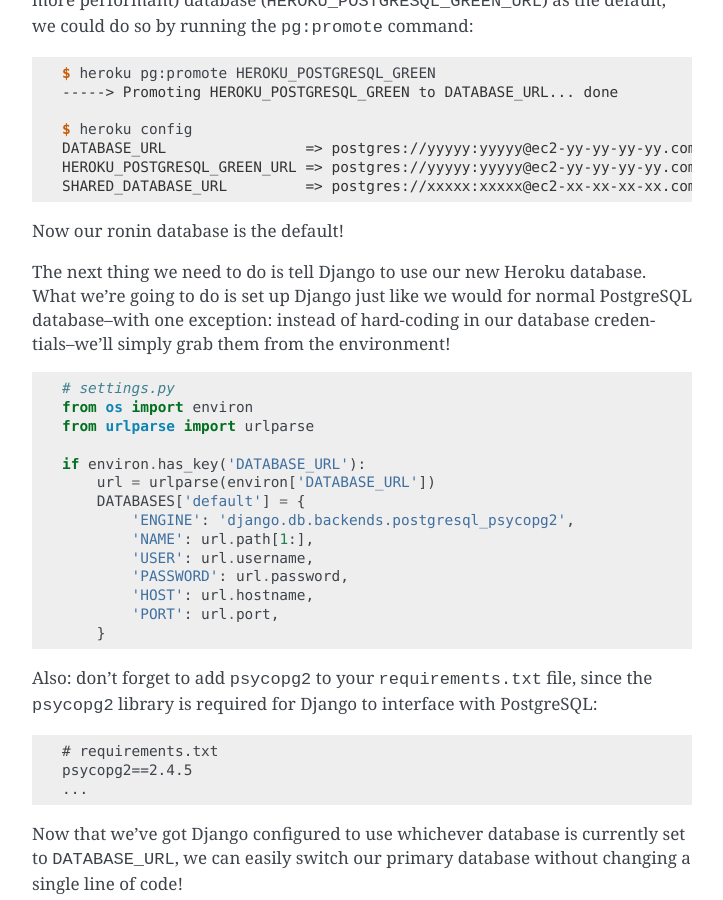
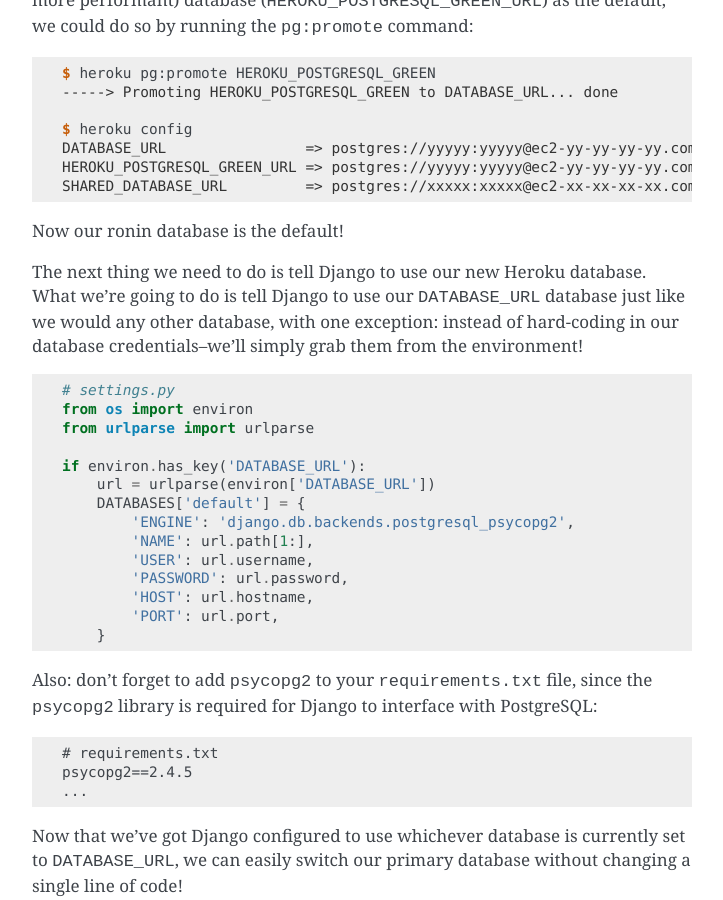
Before and after one commit to perryyo/deploydjango.com, a Sphinx documentation site: the page built from source/postgresql/setup.rst, in a window 1280 px wide and 900 px high, scrolled down 1820 px. Shown: the whole window, without its empty margins (388-1111 px from the left). Built offline with Sphinx 7.4.7, drawn with Linux system fonts in a browser that asks for light colours.

Commit message:
Fixing some weird wording.

```diff
--- a/source/postgresql/setup.rst
+++ b/source/postgresql/setup.rst
@@ -106,9 +106,9 @@
 Now our ronin database is the default!
 
 The next thing we need to do is tell Django to use our new Heroku database.
-What we're going to do is set up Django just like we would for normal
-PostgreSQL database--with one exception: instead of hard-coding in our database
-credentials--we'll simply grab them from the environment!
+What we're going to do is tell Django to use our ``DATABASE_URL`` database just
+like we would any other database, with one exception: instead of hard-coding in
+our database credentials--we'll simply grab them from the environment!
 
 .. code-block:: python
 
```
